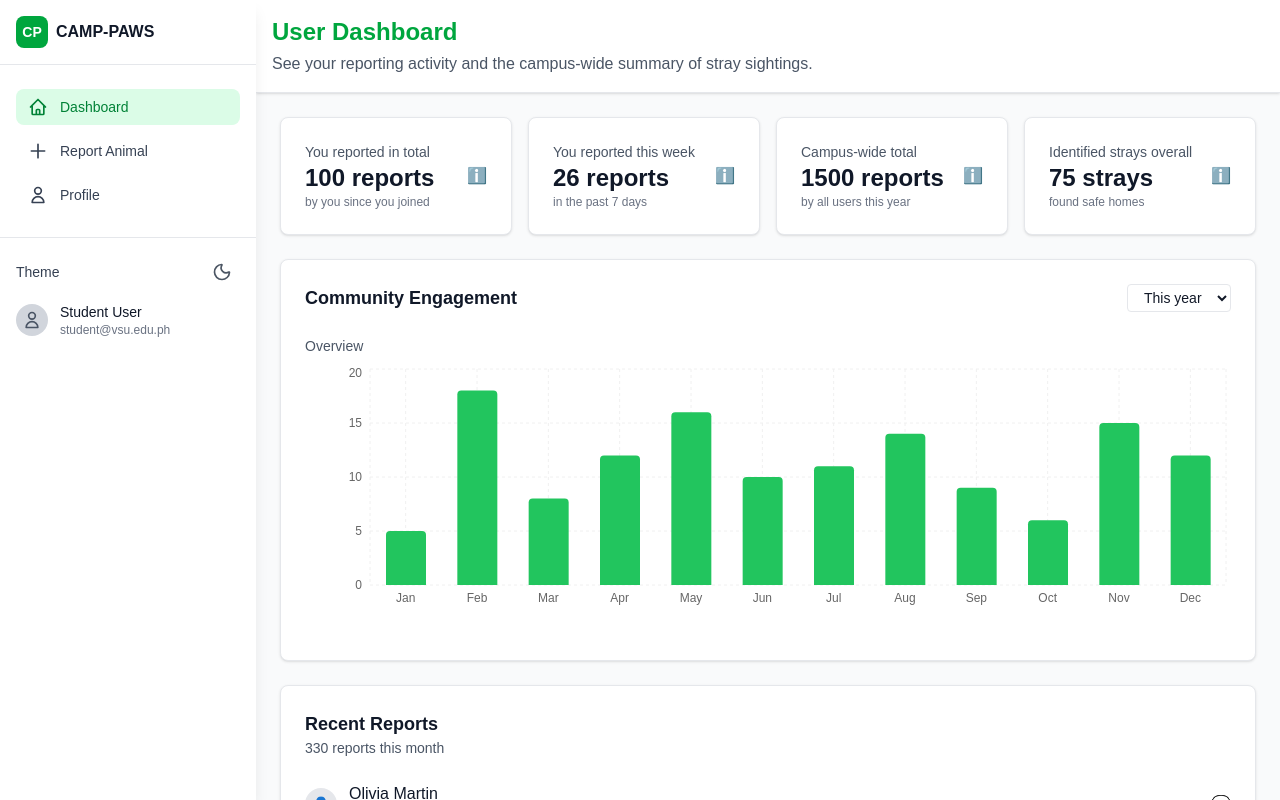
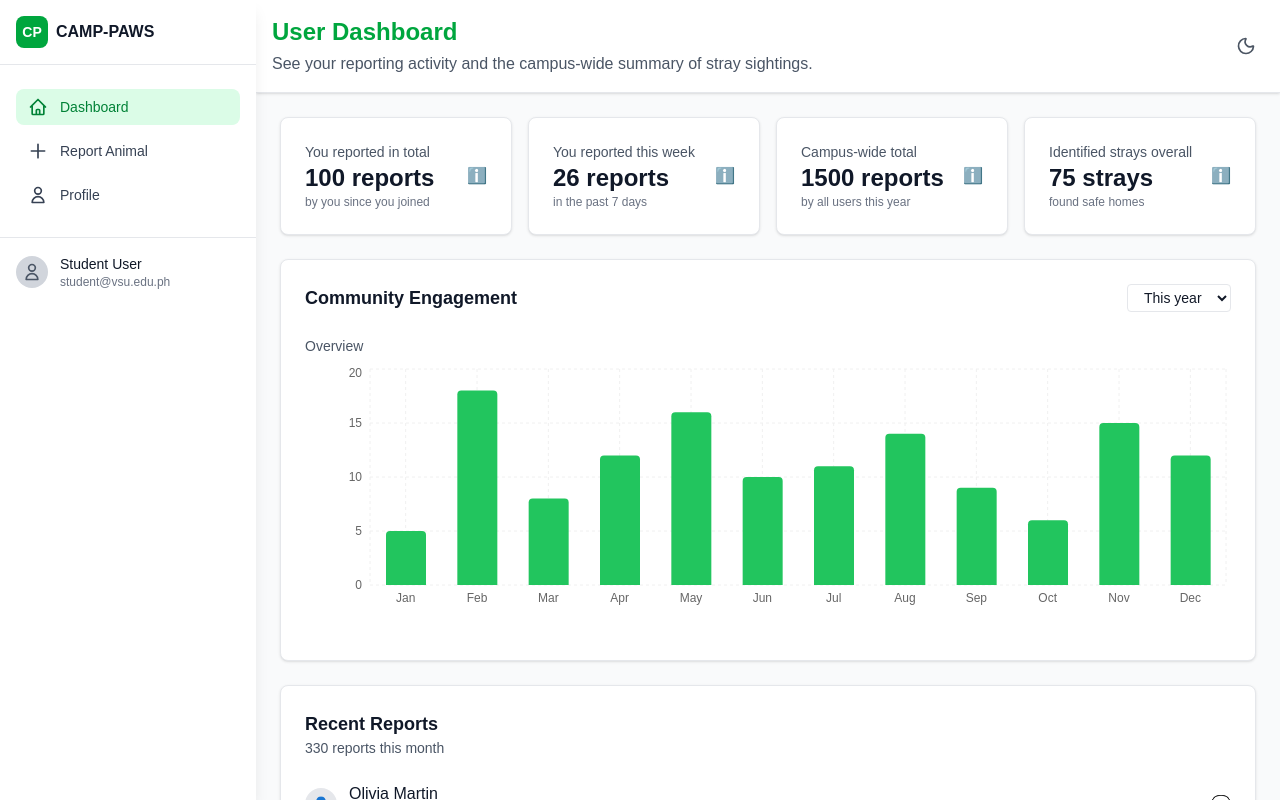
Before and after one commit to CSci-153-Web-Systems-and-Technologies/batch-2025-camp-paws-web, a Next.js app: page /user-dashboard in a window 1280 px wide. Built offline with nearby package versions, Linux system fonts and the light colour scheme.

Commit message:
feat: move them button to top right

```diff
--- a/src/app/(dashboard)/components/Sidebar.tsx
+++ b/src/app/(dashboard)/components/Sidebar.tsx
@@ -2,7 +2,6 @@
 
 import Link from 'next/link';
 import { usePathname } from 'next/navigation';
-import { ThemeToggle } from '@/src/components/ThemeSwitcher';
 
 interface SidebarProps {
   isOpen: boolean;
@@ -158,14 +157,7 @@ export default function Sidebar({ isOpen, onClose, userRole = 'user' }: SidebarP
         </nav>
 
         {/* Sidebar Footer */}
-        <div className="p-4 border-t border-gray-200 dark:border-gray-800 space-y-3">
-          {/* Theme Toggle */}
-          <div className="flex items-center justify-between">
-            <span className="text-sm font-medium text-gray-700 dark:text-gray-300">Theme</span>
-            <ThemeToggle />
-          </div>
-
-          {/* User Info */}
+        <div className="p-4 border-t border-gray-200 dark:border-gray-800">
           <div className="flex items-center space-x-3">
             <div className="w-8 h-8 bg-gray-300 dark:bg-gray-700 rounded-full flex items-center justify-center">
               <svg className="w-5 h-5 text-gray-600 dark:text-gray-400" fill="none" stroke="currentColor" viewBox="0 0 24 24">
--- a/src/app/(dashboard)/layout.tsx
+++ b/src/app/(dashboard)/layout.tsx
@@ -3,6 +3,7 @@ import { usePathname } from 'next/navigation';
 import { useState, useEffect } from 'react';
 import Sidebar from './components/Sidebar';
 import HamburgerMenu from './components/HamburgerMenu';
+import { ThemeToggle } from '@/src/components/ThemeSwitcher';
 
 const PAGE_HEADERS: Record<string, { title: string; description: string }> = {
   '/user-dashboard': {
@@ -100,9 +101,9 @@ export default function DashboardLayout({
             </div>
           </div>
 
-          {/* Optional: Add user menu or other header actions */}
-          <div className="flex items-center space-x-2">
-            {/* Placeholder for future header actions */}
+          {/* Header Actions */}
+          <div className="flex items-center gap-2">
+            <ThemeToggle />
           </div>
         </header>
 
```
